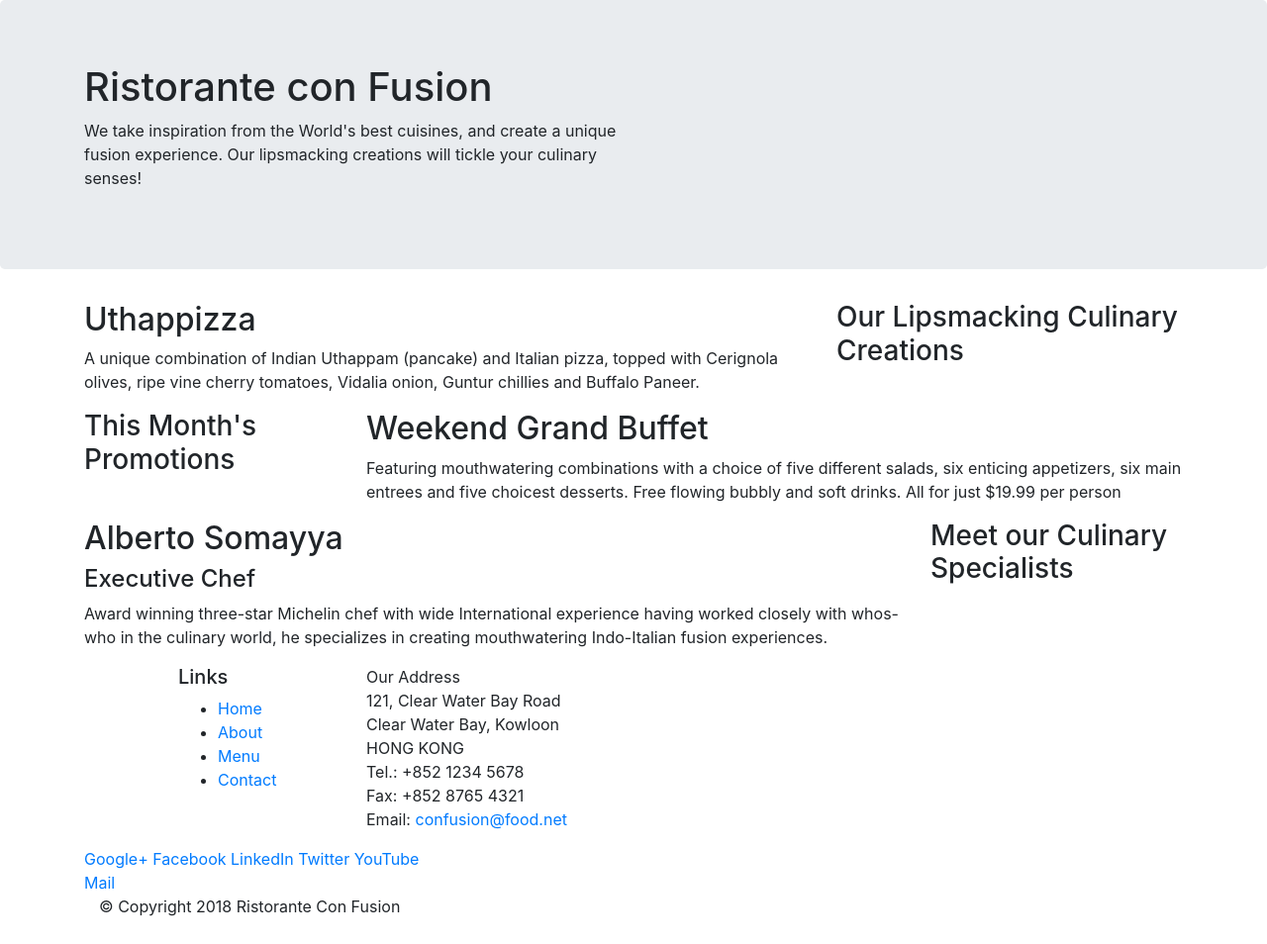
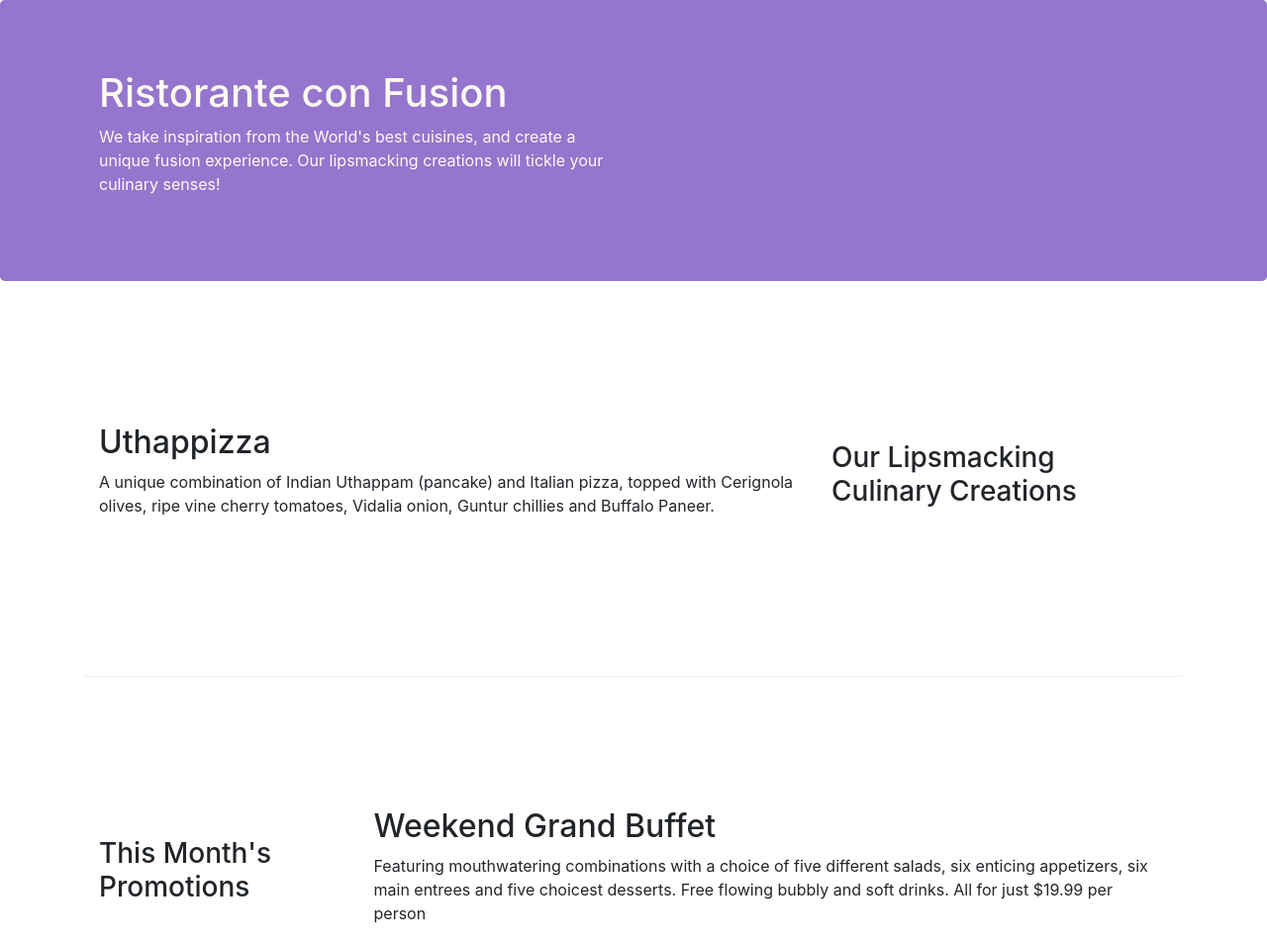
Before and after one commit to nobuhiroK/conFusion, a website: page index.html in a window 1280 px wide. Shown: the top 954 px of the page at 99% size. Drawn offline with nearby package versions, Linux system fonts and the light colour scheme.

Commit message:
Bootstrap Grid Part 2

```diff
--- /dev/null
+++ b/css/styles.css
@@ -0,0 +1,29 @@
+.row-header{
+    margin:0px auto;
+    padding:0px;
+}
+
+.row-content {
+    margin:0px auto;
+    padding: 50px 0px 50px 0px;
+    border-bottom: 1px ridge;
+    min-height:400px;
+}
+
+.footer{
+    background-color: #D1C4E9;
+    margin:0px auto;
+    padding: 20px 0px 20px 0px;
+}
+.jumbotron {
+    padding:70px 30px 70px 30px;
+    margin:0px auto;
+    background: #9575CD ;
+    color:floralwhite;
+}
+
+address{
+    font-size:80%;
+    margin:0px;
+    color:#0f0f0f;
+}
--- a/index.html
+++ b/index.html
@@ -9,6 +9,7 @@
 
     <!-- Bootstrap CSS -->
     <link rel="stylesheet" href="node_modules/bootstrap/dist/css/bootstrap.min.css">
+    <link href="css/styles.css" rel="stylesheet">
     <title>Ristorante Con Fusion</title>
 </head>
 
@@ -16,7 +17,7 @@
 
     <header class="jumbotron">
         <div class="container">
-            <div class="row">
+            <div class="row row-header">
                 <div class="col-12 col-sm-6">
                     <h1>Ristorante con Fusion</h1>
                     <p>We take inspiration from the World's best cuisines, and create a unique fusion experience. Our lipsmacking creations will tickle your culinary senses!</p>
@@ -27,7 +28,7 @@
         </div>
     </header>
     <div class="container">
-        <div class="row">
+        <div class="row row-content align-items-center">
             <div class="col-12 col-sm-4 order-sm-last  ol-md-3">
                 <h3>Our Lipsmacking Culinary Creations</h3>
             </div>
@@ -38,7 +39,7 @@
         </div>
 
 
-        <div class="row">
+        <div class="row row-content align-items-center">
             <div class="col-12 col-sm-4 col-md-3">
                 <h3>This Month's Promotions</h3>
             </div>
@@ -48,7 +49,7 @@
             </div>
         </div>
 
-        <div class="row">
+        <div class="row row-content align-items-center">
             <div class="col-12 col-sm-4 order-sm-last col-md-3">
                 <h3>Meet our Culinary Specialists</h3>
             </div>
@@ -60,19 +61,21 @@
         </div>
     </div>
 
-    <footer>
+    <footer class="footer">
+
         <div class="container">
             <div class="row">
                 <div class="col-4 offset-1 col-sm-2">
+
                     <h5>Links</h5>
-                    <ul>
+                    <ul class="list-unstyled">
                         <li><a href="#">Home</a></li>
                         <li><a href="#">About</a></li>
                         <li><a href="#">Menu</a></li>
                         <li><a href="#">Contact</a></li>
                     </ul>
                 </div>
-                <div class="col-7 col-sm-5>
+                <div class="col-7 col-sm-5">
                     <h5>Our Address</h5>
                     <address>
 		              121, Clear Water Bay Road<br>
@@ -83,8 +86,8 @@
 		              Email: <a href="mailto:confusion@food.net">confusion@food.net</a>
 		           </address>
                 </div>
-                <div class="col-12 col-sm-4">
-                    <div>
+                <div class="col-12 col-sm-4 align-self-center">
+                    <div class="text-center">
                         <a href="http://google.com/+">Google+</a>
                         <a href="http://www.facebook.com/profile.php?id=">Facebook</a>
                         <a href="http://www.linkedin.com/in/">LinkedIn</a>
@@ -94,8 +97,8 @@
                     </div>
                 </div>
            </div>
-           <div class="col-auto">
-                <div>
+           <div class="row justify-content-center">
+                <div class="col-auto">
                     <p>© Copyright 2018 Ristorante Con Fusion</p>
                 </div>
            </div>
```
